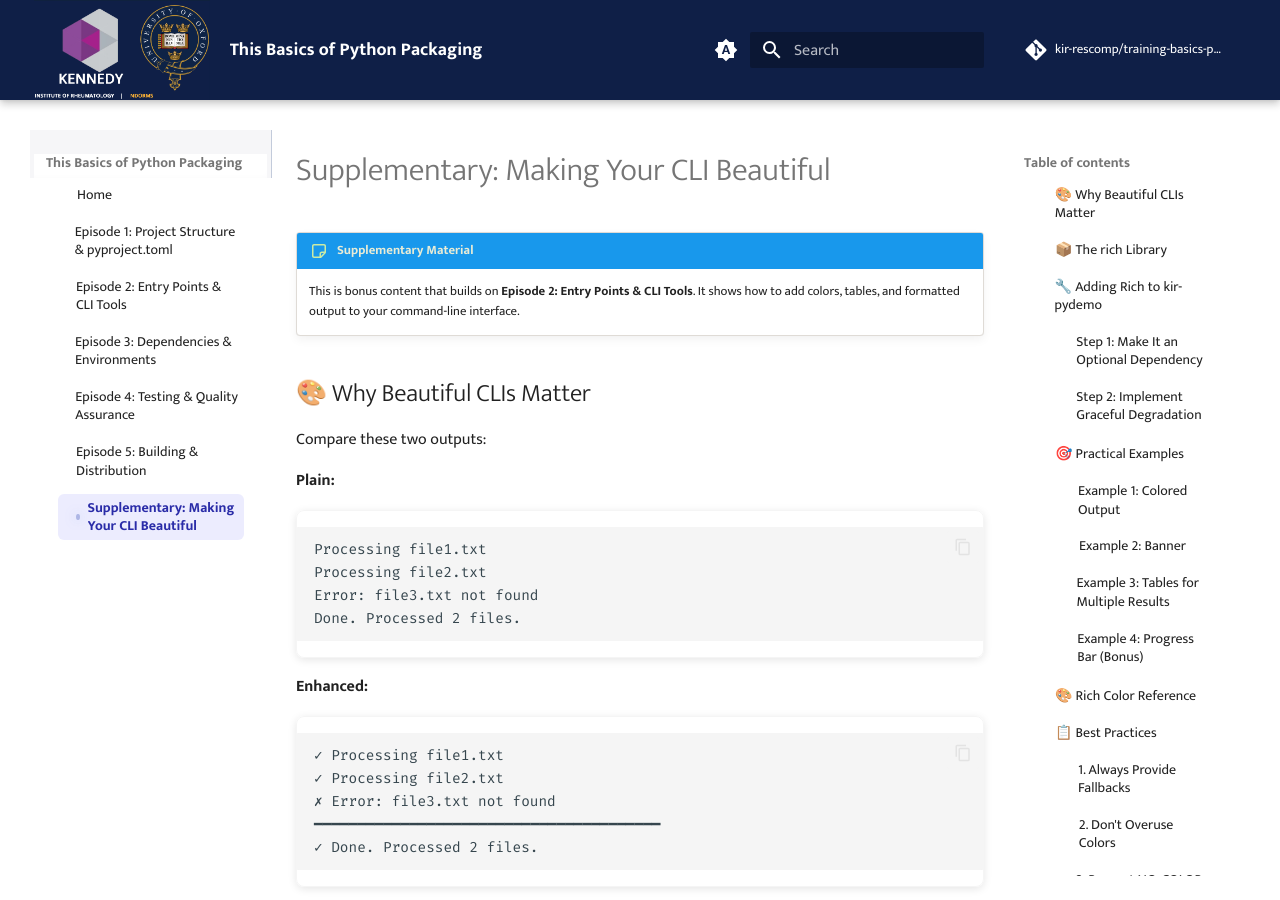
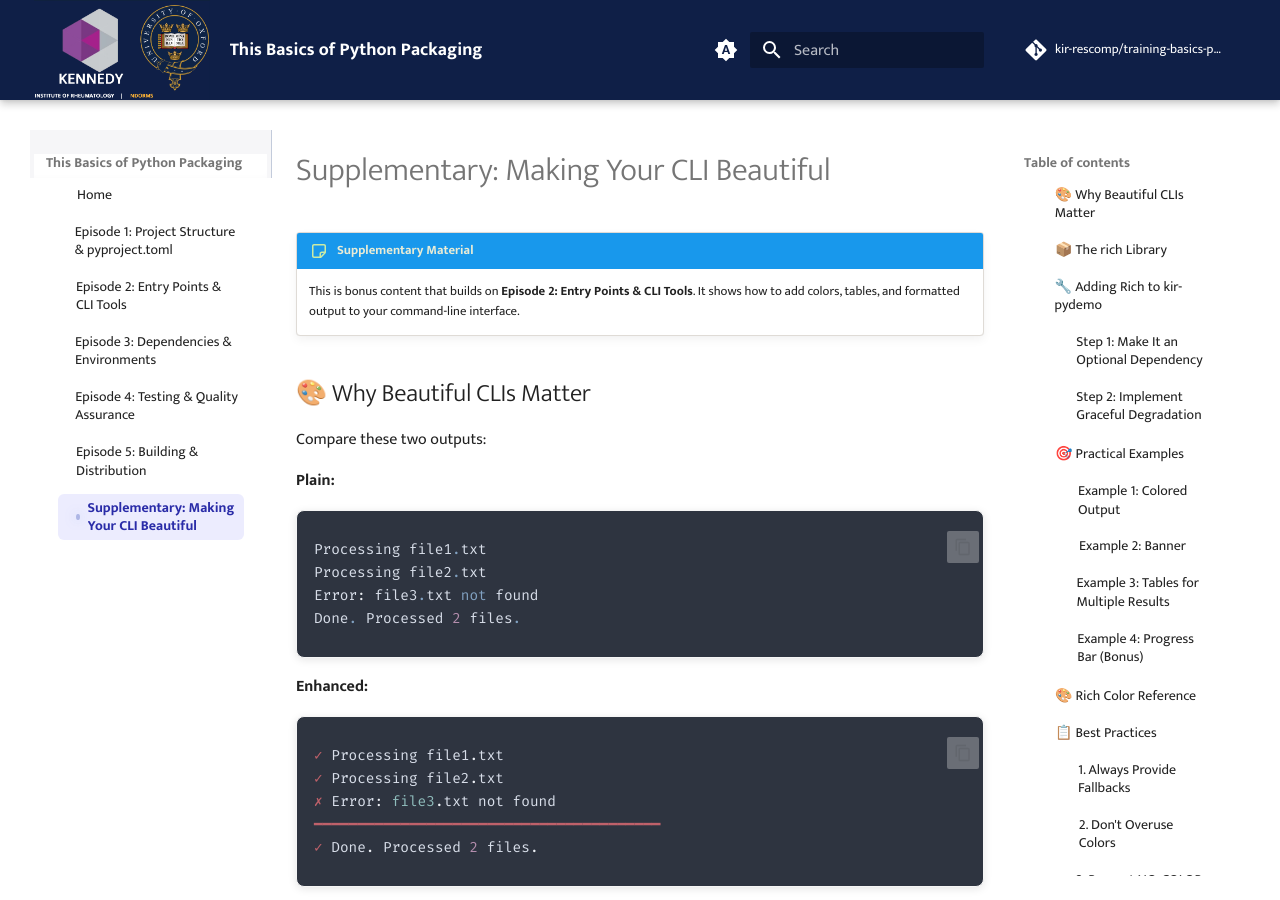
Before and after one commit to kir-rescomp/training-basics-python-packaging, an MkDocs documentation site: the page built from docs/episode-06-supplement.md, in a window 1280 px wide and 900 px high. Built offline with MkDocs 1.6.1 and Material for MkDocs 9.7.7, drawn with Linux system fonts in a browser that asks for light colours; comment, search, counter and statistics services are not loaded.

Commit message:
update code blocks do nord theme

````diff
--- a/docs/episode-06-supplement.md
+++ b/docs/episode-06-supplement.md
@@ -8,21 +8,24 @@
 Compare these two outputs:
 
 **Plain:**
-```
+<div class="nord" markdown="1">
+```py
 Processing file1.txt
 Processing file2.txt
 Error: file3.txt not found
 Done. Processed 2 files.
 ```
 
+
 **Enhanced:**
-```
+```rust
 ✓ Processing file1.txt
 ✓ Processing file2.txt
 ✗ Error: file3.txt not found
 ━━━━━━━━━━━━━━━━━━━━━━━━━━━━━━━━━━━━━━━━
 ✓ Done. Processed 2 files.
 ```
+</div>
 
 The enhanced version is:
 - **Easier to scan** - symbols and colors help spot issues quickly
````
Also changed, not shown: docs/episode-05.md (+1 -1 lines).
